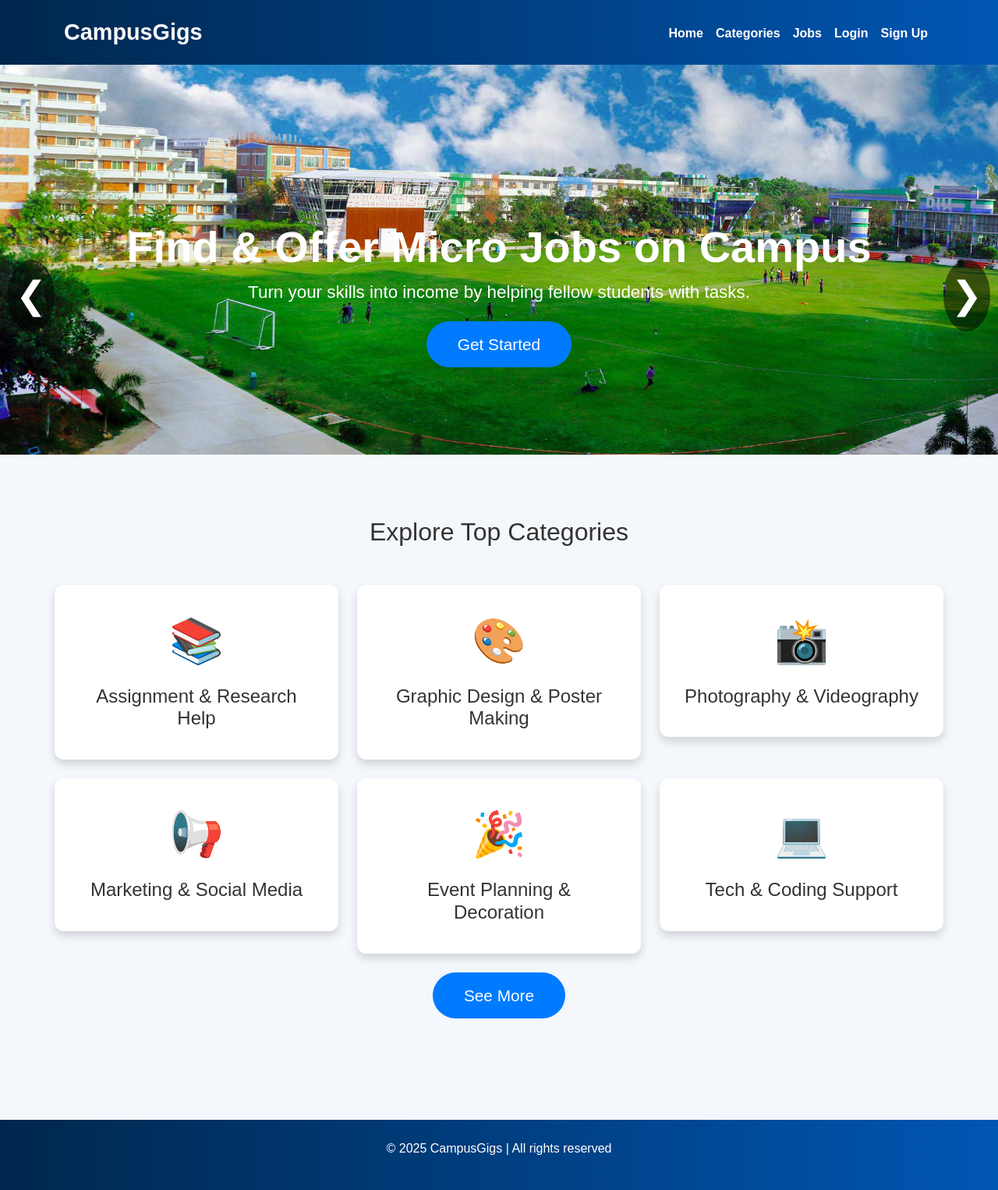
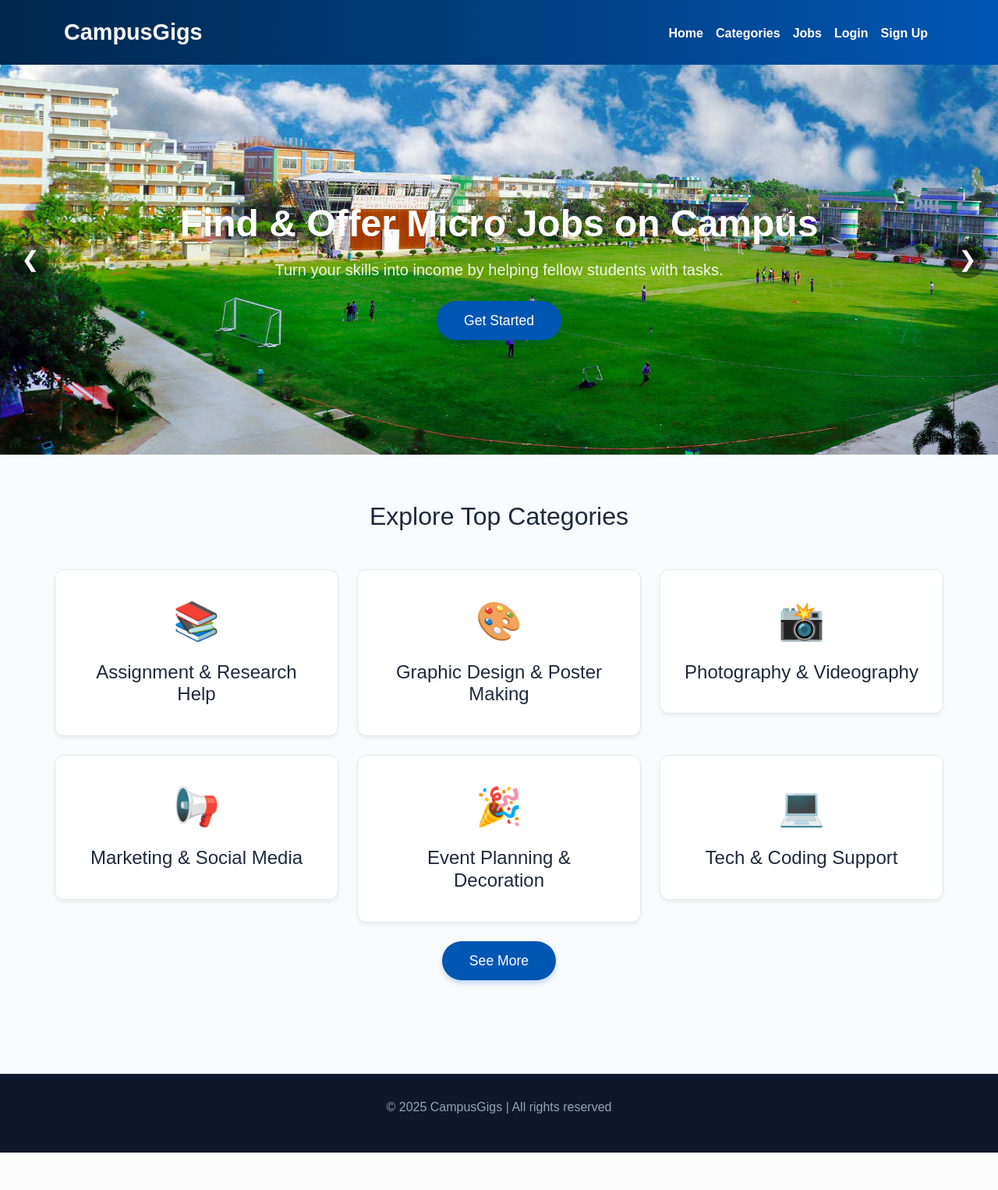
Before and after one commit to Kh-Atia-Rahaman/Campus-Gigs, a PHP site: the page made by frontend/pages/Home Page.html in a window 1280 px wide. Shown: the whole page at 78% size. After the commit the page ends 1478 px from the top, so only its background shows below. Run offline with PHP 8.4, Linux system fonts and the light colour scheme.

Commit message:
fix(ui): resolve layout clashing bugs, restore original structures, and modernize styling cleanly

```diff
--- a/backend/index.php
+++ b/backend/index.php
@@ -5,7 +5,7 @@
     <meta name="viewport" content="width=device-width, initial-scale=1.0">
     <title>Post a Job</title>
     <link href="https://fonts.googleapis.com/css2?family=Poppins:wght@300;400;600&display=swap" rel="stylesheet">
-    <link rel="stylesheet" href="css/styles.css">
+    <link rel="stylesheet" href="style.css">
 </head>
 <body>
 
--- a/frontend/pages/Home Page.html
+++ b/frontend/pages/Home Page.html
@@ -8,8 +8,8 @@
   <style>
     body {
       font-family: 'Poppins', sans-serif;
-      background-color: #f4f7fc;
-      color: #333;
+      background-color: #f8fafc;
+      color: #1e293b;
     }
     .navbar {
       background: linear-gradient(90deg, #00274d, #0056b3);
@@ -32,7 +32,10 @@
       height: 500px;
       color: white;
       text-align: center;
-      background-color: rgba(0, 0, 0, 0.7);
+      background: linear-gradient(rgba(0, 39, 77, 0.85), rgba(0, 86, 179, 0.85));
+      display: flex;
+      align-items: center;
+      justify-content: center;
     }
     .hero-carousel {
       position: relative;
@@ -52,69 +55,90 @@
     }
     .hero-carousel img.active {
       opacity: 1;
-      transform: scale(1.05);
+      transform: scale(1.02);
     }
     .hero-text {
       position: absolute;
-      top: 40%;
+      top: 35%;
       left: 50%;
       transform: translateX(-50%);
       z-index: 2;
       width: 100%;
     }
     .hero-text h1 {
-      font-size: 3.5rem;
-      font-weight: bold;
+      font-size: 3rem;
+      font-weight: 700;
+      margin-bottom: 15px;
     }
     .hero-text p {
-      font-size: 1.4rem;
-      margin-bottom: 20px;
+      font-size: 1.25rem;
+      margin-bottom: 25px;
+      opacity: 0.9;
     }
     .carousel-arrow {
       position: absolute;
       top: 50%;
-      font-size: 3rem;
+      transform: translateY(-50%);
+      font-size: 1.75rem;
       color: white;
       z-index: 3;
       cursor: pointer;
-      padding: 10px;
-      background-color: rgba(0, 0, 0, 0.5);
+      width: 48px;
+      height: 48px;
+      display: flex;
+      align-items: center;
+      justify-content: center;
+      background-color: rgba(0, 0, 0, 0.4);
       border-radius: 50%;
+      transition: background-color 0.2s ease;
     }
-    .carousel-arrow-left { left: 10px; }
-    .carousel-arrow-right { right: 10px; }
+    .carousel-arrow:hover {
+      background-color: rgba(0, 0, 0, 0.6);
+    }
+    .carousel-arrow-left { left: 15px; }
+    .carousel-arrow-right { right: 15px; }
     .btn-primary {
-      padding: 14px 40px;
-      font-size: 1.3rem;
-      border-radius: 30px;
-      background: #007bff;
+      padding: 12px 35px;
+      font-size: 1.1rem;
+      border-radius: 25px;
+      background: #0056b3;
       border: none;
+      box-shadow: 0 4px 6px rgba(0, 86, 179, 0.2);
+      transition: all 0.2s ease;
     }
-    .categories-section { padding: 80px 0; }
+    .btn-primary:hover {
+      background-color: #004085;
+      transform: translateY(-1px);
+      box-shadow: 0 6px 12px rgba(0, 86, 179, 0.3);
+    }
+    .categories-section { padding: 60px 0; }
     .category-card {
       padding: 30px;
       border-radius: 12px;
       background: #ffffff;
-      box-shadow: 0 6px 12px rgba(0, 0, 0, 0.15);
-      transition: transform 0.3s ease-in-out, box-shadow 0.3s ease-in-out;
+      border: 1px solid #e2e8f0;
+      box-shadow: 0 4px 6px -1px rgba(0, 0, 0, 0.05), 0 2px 4px -1px rgba(0, 0, 0, 0.02);
+      transition: all 0.2s ease-in-out;
       text-align: center;
       cursor: pointer;
     }
     .category-card:hover {
-      transform: scale(1.05);
-      box-shadow: 0 10px 20px rgba(0, 0, 0, 0.2);
+      transform: translateY(-4px);
+      box-shadow: 0 10px 15px -3px rgba(0, 0, 0, 0.08), 0 4px 6px -2px rgba(0, 0, 0, 0.03);
+      border-color: #cbd5e1;
     }
     .category-icon {
-      font-size: 3.5rem;
+      font-size: 3rem;
       margin-bottom: 15px;
-      color: #007bff;
+      display: inline-block;
     }
     .footer {
-      background: linear-gradient(90deg, #00274d, #0056b3);
-      color: white;
+      background: #0f172a;
+      color: #94a3b8;
       text-align: center;
-      padding: 25px 0;
-      margin-top: 50px;
+      padding: 30px 0;
+      margin-top: 60px;
+      border-top: 1px solid #1e293b;
     }
     .more-categories { display: none; }
   </style>
```
Also changed, not shown: backend/style.css (+5 -9 lines), frontend/pages/Job Feed.html (+29 -25 lines), frontend/pages/Login.html (+20 -20 lines), frontend/pages/Profile.html (+28 -22 lines), frontend/pages/Sign up.html (+20 -24 lines), frontend/pages/index.html (+45 -48 lines).
